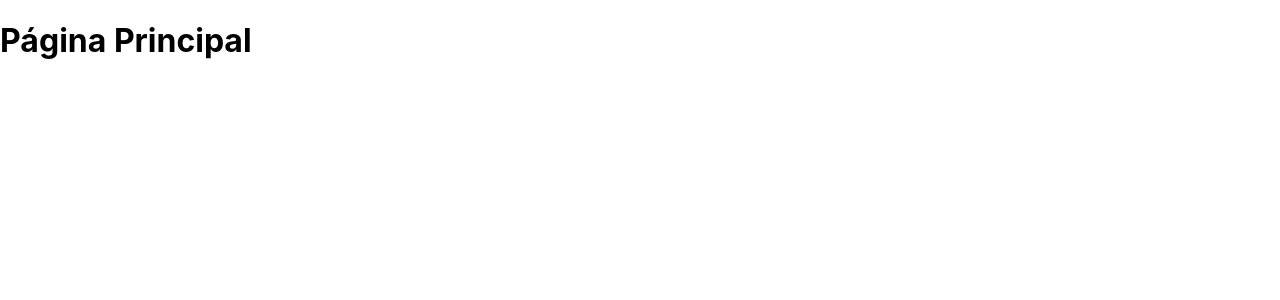
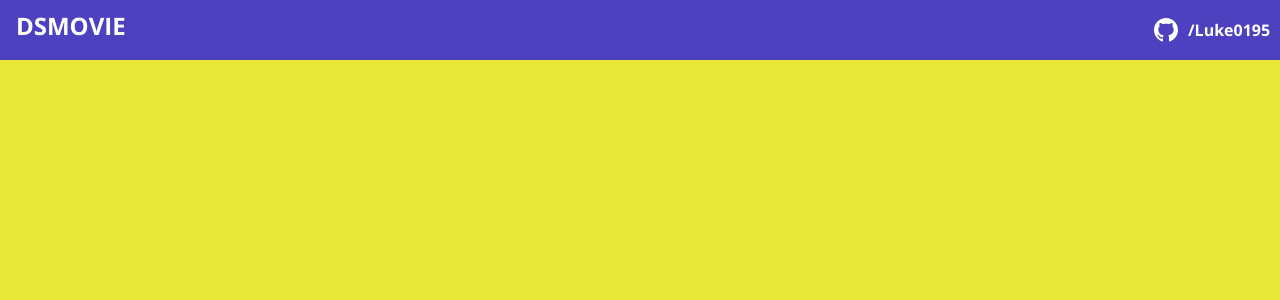
Before and after one commit to Luke0195/themv-front-end, a React (Create React App) app: page / in a window 1280 px wide. Shown: the top 300 px of the page. Built offline with nearby package versions, Linux system fonts and the light colour scheme.

Commit message:
feat: add header component

```diff
--- a/src/App.tsx
+++ b/src/App.tsx
@@ -1,9 +1,11 @@
 import React from 'react'
+import Header from './components/Header'
 
 function App () {
   return (
-
-    <h1> Página Principal</h1>
+    <React.Fragment>
+      <Header/>
+    </React.Fragment>
   )
 }
 
--- /dev/null
+++ b/src/components/Header/index.tsx
@@ -0,0 +1,21 @@
+import React from 'react'
+import logo from '../../assets/img/Vector.svg'
+import './styles.css'
+
+function Header () {
+  return (
+      <header>
+        <nav>
+            <div>
+               <h1> DSMovie</h1>
+               <a href="https://github.com/Luke0195">
+                 <img src={logo} alt="github-logo"/>
+                <span>/Luke0195</span>
+               </a>
+            </div>
+        </nav>
+      </header>
+  )
+}
+
+export default Header
--- /dev/null
+++ b/src/components/Header/styles.css
@@ -0,0 +1,65 @@
+header{
+  width: 100%;
+  height: 60px;
+  background:var(--color-primary);
+}
+
+header nav{
+  height:100%;
+  width:100%;
+
+}
+
+header nav div{
+  width:100%;
+  height:100%;
+  max-width:1280px;
+
+  margin: 0 auto;
+  padding:16px;
+  display:flex;
+  flex-direction:row;
+  align-items:center;
+  justify-content:space-between;
+}
+
+header nav div h1{
+
+  font-weight:bold;
+  font-size:24px;
+  line-height:32.68px;
+  font-weight:bold;
+  color:#fff;
+  text-transform:uppercase;
+}
+
+
+header nav div a {
+  text-decoration:none;
+  width:110px;
+  display:flex;
+  flex-direction:row;
+  align-items:center;
+  justify-content:space-around;
+}
+
+header nav   a svg{
+  width:24px;
+  height:23px;
+}
+
+header nav a span{
+  display:inline-block;
+  margin-left:10px;
+}
+
+header nav a{
+  color:#fff;
+  font-weight: 600;
+  transition: all 2s ease-out;
+}
+
+header nav a:hover{
+  color:#fff;
+  opacity:0.5;
+}
--- a/src/index.css
+++ b/src/index.css
@@ -1,13 +1,19 @@
-body {
-  margin: 0;
-  font-family: -apple-system, BlinkMacSystemFont, 'Segoe UI', 'Roboto', 'Oxygen',
-    'Ubuntu', 'Cantarell', 'Fira Sans', 'Droid Sans', 'Helvetica Neue',
-    sans-serif;
-  -webkit-font-smoothing: antialiased;
-  -moz-osx-font-smoothing: grayscale;
+@import url('https://fonts.googleapis.com/css2?family=Open+Sans:wght@400;700&display=swap');
+
+:root {
+  --color-primary: #4D41C0;
 }
 
-code {
-  font-family: source-code-pro, Menlo, Monaco, Consolas, 'Courier New',
-    monospace;
+* {
+    box-sizing: border-box;
+    font-family: 'Open Sans', sans-serif;
 }
+
+html, body {
+    background-color: #e8e838;
+}
+
+a, a:hover {
+  text-decoration: none;
+  color: unset;
+}
--- a/src/index.tsx
+++ b/src/index.tsx
@@ -1,6 +1,8 @@
 import React from 'react'
 import ReactDOM from 'react-dom'
 import './index.css'
+import 'bootstrap/dist/css/bootstrap.css'
+
 import App from './App'
 
 ReactDOM.render(
```
Also changed, not shown: src/assets/img/Vector.svg (added).
